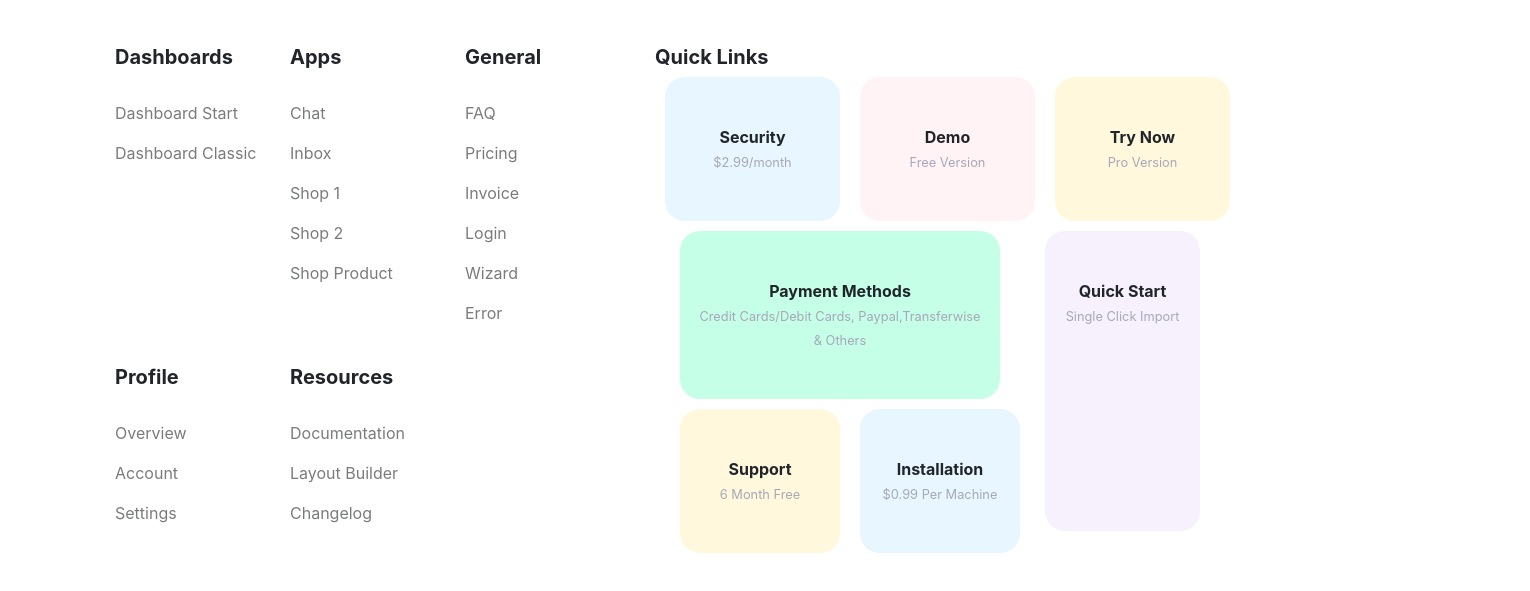
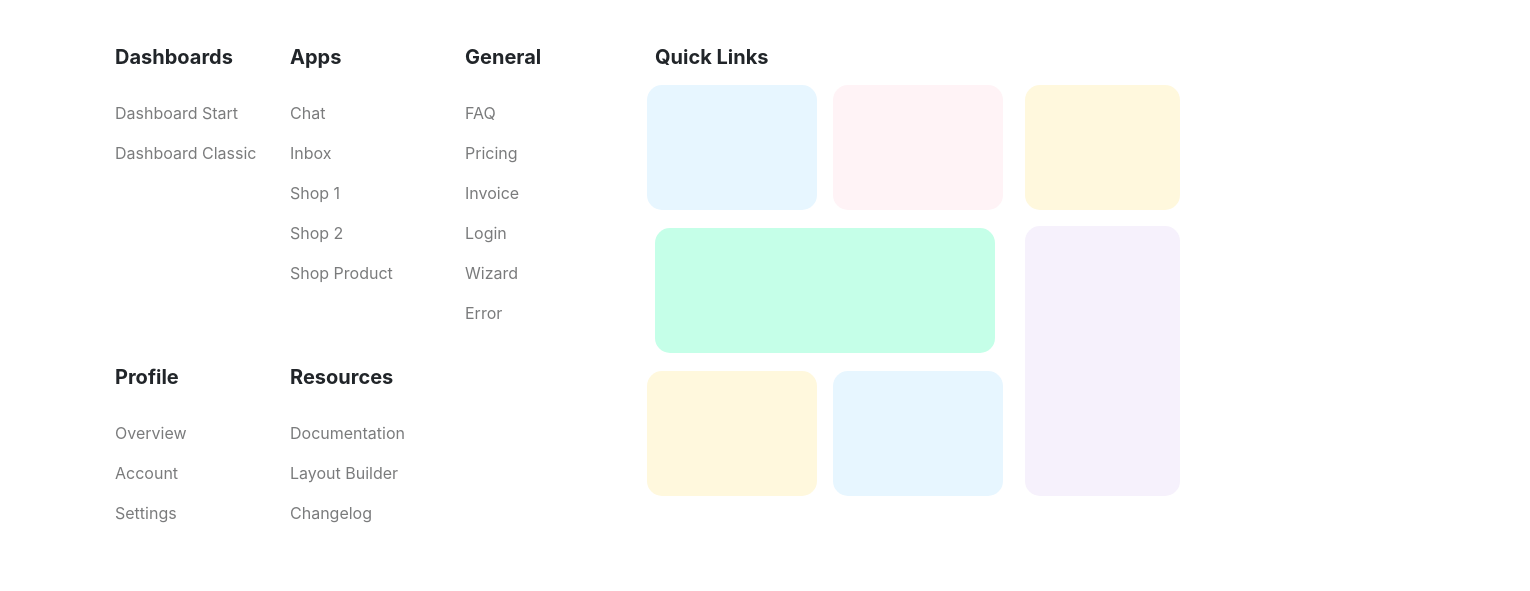
Before and after one commit to emrslmz/online-supermarket, a plain HTML site: page start.html in a window 1280 px wide. Shown: the part 89-680 px from the top of the page, 1530 px wide, since content can reach past the window. Drawn offline with nearby package versions, Linux system fonts and the light colour scheme.

Commit message:
change start.html

```diff
--- a/css/start.css
+++ b/css/start.css
@@ -21,129 +21,123 @@
 }
 
 
+/*Header Right Label Area Styling*/
+
 .security-box {
     background-color: #E7F6FF;
-    border-radius: 20px;
-    margin: 0 10px 10px 10px;
     min-width: 155px;
     min-height: 125px;
+    border-radius: 15px;
     transition: 0.5s;
 }
 
 .security-box:hover {
     background-color: #C8EBFF;
-    border-radius: 20px;
-    margin: 0 10px 10px 10px;
     min-width: 155px;
     min-height: 125px;
+    border-radius: 15px;
     transition: 0.5s;
 }
 
 .demo-box {
     background-color: #FFF3F6;
-    border-radius: 20px;
-    margin: 0 10px 10px 10px;
     min-width: 155px;
     min-height: 125px;
+    border-radius: 15px;
     transition: 0.5s;
 }
 
 .demo-box:hover {
     background-color: #FFD4DF;
-    border-radius: 20px;
-    margin: 0 10px 10px 10px;
     min-width: 155px;
     min-height: 125px;
+    border-radius: 15px;
     transition: 0.5s;
 }
 
 .try-now-box {
     background-color: #FFF8DD;
-    border-radius: 20px;
-    margin: 0 10px 10px 10px;
     min-width: 155px;
     min-height: 125px;
+    border-radius: 15px;
     transition: 0.5s;
 }
 
 .try-now-box:hover {
     background-color: #FFF2BE;
-    border-radius: 20px;
-    margin: 0 10px 10px 10px;
     min-width: 155px;
     min-height: 125px;
+    border-radius: 15px;
     transition: 0.5s;
 }
 
 .payment-methods-box {
     background-color: #C5FFE8;
-    border-radius: 20px;
-    margin: 0 10px 10px 10px;
-    width: 100%;
+    margin: 10px;
+    min-width: 155px;
     min-height: 125px;
+    border-radius: 15px;
     transition: 0.5s;
 }
 
 .payment-methods-box:hover {
     background-color: #91fccd;
-    border-radius: 20px;
-    margin: 0 10px 10px 10px;
-    width: 100%;
+    margin: 10px;
+    min-width: 155px;
     min-height: 125px;
+    border-radius: 15px;
     transition: 0.5s;
 }
 
+
 .support-box {
     background-color: #FFF8DD;
-    border-radius: 20px;
-    margin: 0 10px 10px 10px;
     min-width: 155px;
     min-height: 125px;
+    border-radius: 15px;
     transition: 0.5s;
 }
 
 .support-box:hover {
     background-color: #FFF2BE;
-    border-radius: 20px;
-    margin: 0 10px 10px 10px;
     min-width: 155px;
     min-height: 125px;
+    border-radius: 15px;
     transition: 0.5s;
 }
 
 
 .installation-box {
     background-color: #E7F6FF;
-    border-radius: 20px;
-    margin: 0 10px 10px 10px;
     min-width: 155px;
     min-height: 125px;
+    border-radius: 15px;
     transition: 0.5s;
 }
 
 .installation-box:hover {
     background-color: #C8EBFF;
-    border-radius: 20px;
-    margin: 0 10px 10px 10px;
     min-width: 155px;
     min-height: 125px;
+    border-radius: 15px;
     transition: 0.5s;
 }
 
+
 .quick-start-box {
     background-color: #F6F1FC;
-    border-radius: 20px;
-    margin: 0 10px 10px 10px;
     min-width: 155px;
-    height: 300px;
+    height: 270px;
+    border-radius: 15px;
     transition: 0.5s;
 }
 
 .quick-start-box:hover {
     background-color: #E6D8F7;
-    border-radius: 20px;
-    margin: 0 10px 10px 10px;
     min-width: 155px;
-    height: 300px;
+    height: 270px;
+    border-radius: 15px;
     transition: 0.5s;
 }
+
+/*Header Right Label Area Styling*/
--- a/start.html
+++ b/start.html
@@ -94,92 +94,28 @@
            <div>
                <h5><strong>Quick Links</strong></h5>
            </div>
-            <!--FIRST -->
-            <div class="d-xl-flex justify-content-around">
-                <div class="col-12 col-xl-4 security-box">
-                  <div class="d-flex justify-content-center align-items-center text-center">
-                    <div class="my-5">
-                        <strong>Security</strong>
-                        <br>
-                        <small class="text-gray">$2.99/month</small>
+             <div class="row">
+                 <div class="col-12 col-xl-8">
+                     <div class="d-xl-flex justify-content-center align-items-center">
+                         <div class="col-12 col-xl-6 security-box m-2"></div>
+                         <div class="col-12 col-xl-6 demo-box m-2"></div>
+                     </div>
+                     <div class="d-xl-flex justify-content-center align-items-center">
+                         <div class="col-12 payment-methods-box"></div>
+                     </div>
+                     <div class="d-xl-flex justify-content-center align-items-center">
+                         <div class="col-12 col-xl-6 support-box m-2"></div>
+                         <div class="col-12 col-xl-6 installation-box m-2"></div>
                      </div>
                  </div>
+                 <div class="col-12 col-xl-4">
+                     <div class="d-xl-flex justify-content-center align-items-center">
+                         <div class="col-12 try-now-box m-2"></div>
                      </div>
-                <div class="co-12 col-xl-4 demo-box">
-                    <div class="d-flex justify-content-center align-items-center text-center">
-                        <div class="my-5">
-                            <strong>Demo</strong>
-                            <br>
-                            <small class="text-gray">Free Version</small>
+                     <div class="d-xl-flex justify-content-center">
+                         <div class="col-12 quick-start-box m-2"></div>
                      </div>
                  </div>
-                </div>
-                <div class="col-12 col-xl-4 try-now-box">
-                    <div class="d-flex justify-content-center align-items-center text-center">
-                        <div class="my-5">
-                            <strong>Try Now</strong>
-                            <br>
-                            <small class="text-gray">Pro Version</small>
-                        </div>
-                    </div>
-                </div>
-            </div>
-            <!-- /FIRST-->
-            <div class="d-xl-flex">
-               <div class="col-12 col-xl-8">
-
-                    <div class="d-flex">
-                        <div class="col-12 col-xl-12 payment-methods-box">
-                            <div class="d-flex justify-content-center align-items-center text-center">
-                                <div class="my-5">
-                                    <strong>Payment Methods</strong>
-                                    <br>
-                                    <small class="text-gray">Credit Cards/Debit Cards, Paypal,Transferwise & Others</small>
-                                </div>
-                            </div>
-                        </div>
-                    </div>
-
-                   <div class="d-xl-flex">
-                       <div class="col-12 col-xl-6 support-box">
-                           <div class="d-flex justify-content-center align-items-center text-center">
-                               <div class="my-5">
-                                   <strong>Support</strong>
-                                   <br>
-                                   <small class="text-gray">6 Month Free</small>
-                               </div>
-                           </div>
-                       </div>
-                       <div class="col-12 col-xl-6 installation-box">
-                           <div class="d-flex justify-content-center align-items-center text-center">
-                               <div class="my-5">
-                                   <strong>Installation</strong>
-                                   <br>
-                                   <small class="text-gray">$0.99 Per Machine</small>
-                               </div>
-                           </div>
-                       </div>
-                   </div>
-
-               </div>
-
-
-
-                <div class="col-12 div-xl-4">
-                  <div class="col-12 d-flex">
-                      <div class="quick-start-box">
-                          <div class="d-flex justify-content-center align-items-center text-center">
-                              <div class="my-5">
-                                  <strong>Quick Start</strong>
-                                  <br>
-                                  <small class="text-gray">Single Click Import</small>
-                              </div>
-                          </div>
-                      </div>
-                  </div>
-                </div>
-
-
              </div>
         </div>
     </div>
```
Also changed, not shown: test.html (added, +189 -0 lines). Lines whose indentation alone changed are shown as unchanged.
